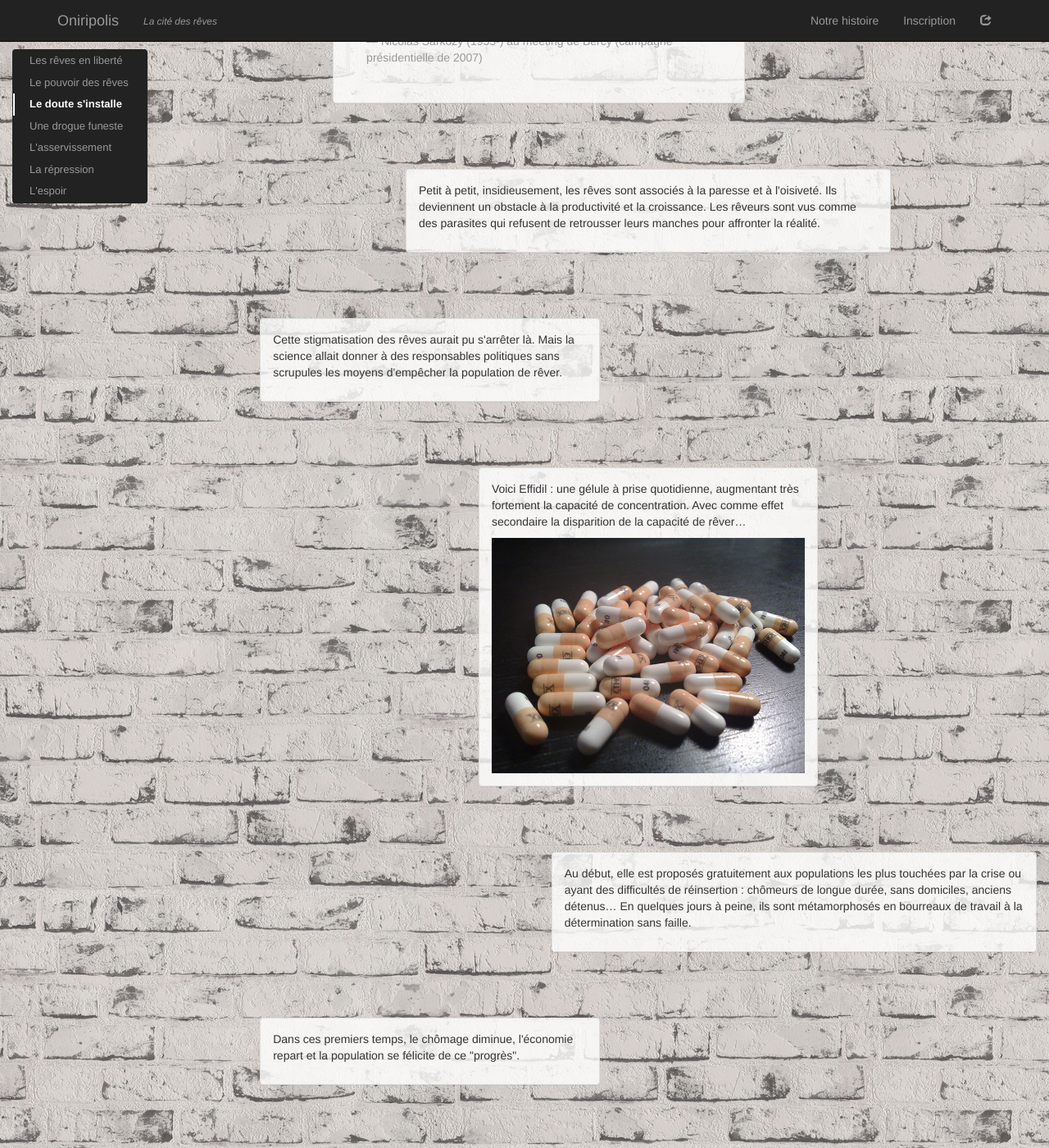
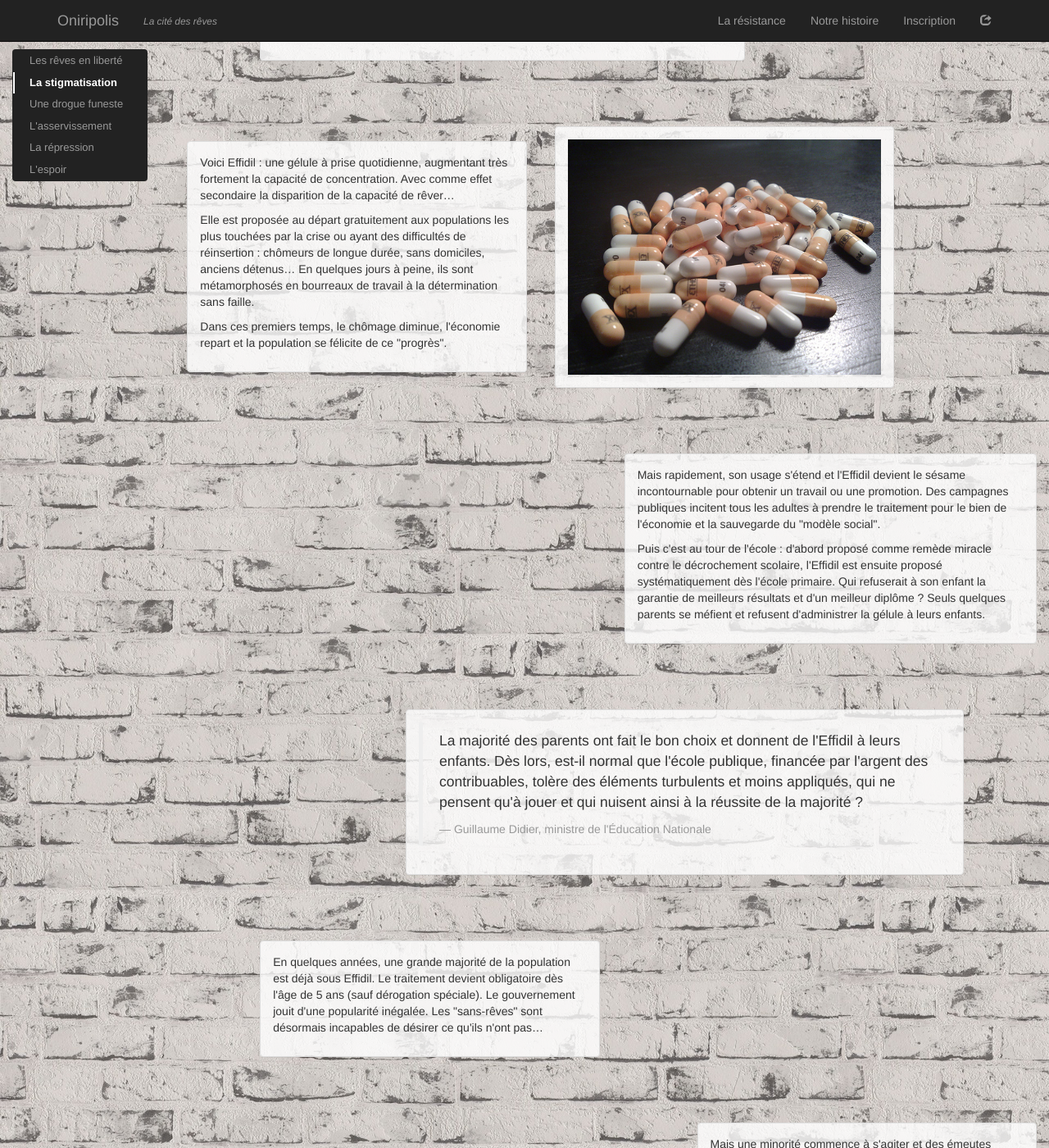
Before and after one commit to AdamSelene/oniripolis-staging, a Jekyll site: the page built from history.html, in a window 1280 px wide and 1400 px high, scrolled down 2025 px. Shown: the whole window at 82% size. Built offline with Jekyll 4.4.1, drawn with Linux system fonts in a browser that asks for light colours; comment, search, counter and statistics services are not loaded; some of the changed text lies outside the part shown.

Commit message:
Added resistance page

```diff
--- a/_includes/navbar.html
+++ b/_includes/navbar.html
@@ -14,6 +14,7 @@
                 <div class="navbar-collapse collapse">
                     <p class="navbar-text navbar-left"><small><em>La cité des rêves</em></small></p>
                     <ul class="nav navbar-nav navbar-right">
+                        <li><a href="resistance.html">La résistance</a></li>
                         <li><a href="history.html">Notre histoire</a></li>
                         <li><a href="#contact" data-toggle="modal" data-target="#signup">Inscription</a></li>
                         {% include share.html %}
--- a/_includes/share.html
+++ b/_includes/share.html
@@ -8,9 +8,9 @@
         <li class="dropdown-header">Nous suivre</li>
         <li style="padding-left: 10px;">
         	<ul class="list-inline">
-        		<li><a href="http://facebook.com/oniripolis"><span class="sprite sprite-facebook"></span></a></li>
-				<li><a href="http://twitter.com/oniripolis"><span class="sprite sprite-twitter"></span></a></li>
-				<li><a href="http://vimeo.com/oniripolis"><span class="sprite sprite-vimeo"></span></a></li>
+        		<li><a href="http://facebook.com/oniripolis" title="Oniripolis sur Facebook"><span class="sprite sprite-facebook"></span></a></li>
+				<li><a href="http://twitter.com/oniripolis" title="Oniripolis sur Twitter"><span class="sprite sprite-twitter"></span></a></li>
+				<!--<li><a href="http://vimeo.com/oniripolis" title="Oniripolis sur Vimeo"><span class="sprite sprite-vimeo"></span></a></li>-->
         	</ul>
         </li>
     </ul>
--- a/history.html
+++ b/history.html
@@ -28,8 +28,7 @@
 						</ul>
 -->
 					</li>
-					<li><a href="#power">Le pouvoir des rêves</a></li>
-					<li><a href="#defiance">Le doute s'installe</a></li>
+					<li><a href="#defiance">La stigmatisation</a></li>
 					<li><a href="#drug">Une drogue funeste</a></li>
 					<li><a href="#subjection">L'asservissement</a></li>
 					<li><a href="#repression">La répression</a></li>
@@ -42,28 +41,19 @@
 		<div class="col-md-10 history-main" role="main">
 
 			<div class="row" id="freedom">
-				<div class="col-md-6 col-md-offset-4">
+				<div class="col-md-5 col-md-offset-3">
 					<div class="panel panel-default">
 						<div class="panel-body">
-							<p>Souvenez-vous : il n'y a pas si longtemps de cela, rêver était aussi naturel que respirer ou manger…</p>
+							<p>Souvenez-vous : il n'y a pas si longtemps de cela, rêver était aussi naturel que respirer ou manger. Réparateur, exutoire, échappatoire… Rêver est essentiel à notre bien-être, notre équilibre et notre épanouissement.</p>
 						</div>
 					</div>
 				</div>
 			</div>
 
-			<div class="row">
-				<div class="col-md-5 col-md-offset-3">
-					<div class="panel panel-default">
-						<div class="panel-body">
-							<p>Réparateur, exutoire, échappatoire… Rêver est essentiel à notre bien-être, notre équilibre et notre épanouissement.</p>
-						</div>
-					</div>
-				</div>
-			</div>
 
 			<!-- Enfants qui rêvent / dorment, rêverie, etc. -->
 
-			<div class="row" id="power">
+			<div class="row">
 				<div class="col-md-6 col-md-offset-0 vcenter">
 					<div class="panel panel-default">
 						<div class="panel-body">
@@ -110,59 +100,6 @@
 				</div>
 			</div>
 
-			<div class="row">
-				<div class="col-md-5 col-md-offset-1">
-					<div class="panel panel-default">
-						<div class="panel-body">
-							<p>Le rêve est bien un instrument de lutte, ce qui n'est pas du goût de tout le monde.</p>
-<!-- 							Ajouter photo type imagination au pouvoir ou comité restreint (type le Cercle, etc.) -->
-						</div>
-					</div>
-				</div>
-			</div>
-
-
-
-			<!--
-<div class="row">
-				<div class="col-md-6 col-md-offset-2">
-
-					<div id="carousel-power" class="carousel slide" data-interval="false">
-						<ol class="carousel-indicators">
-							<li data-target="#carousel-power" data-slide-to="0" class="active"></li>
-							<li data-target="#carousel-power" data-slide-to="1"></li>
-							<li data-target="#carousel-power" data-slide-to="2"></li>
-						</ol>
-						<div class="carousel-inner">
-							<div class="item active">
-								<img src="img/earth-rise.jpg" alt="Lever de Terre">
-								<div class="carousel-caption"><h3>Lever de Terre sur la Lune</h3><p>24 décembre 1968</p></div>
-							</div>
-							<div class="item">
-								<img src="img/dr-king.jpg" alt="Martin Luther King">
-								<div class="carousel-caption"><h3>Martin Luther King</h3><p>28 août 1963</p></div>
-							</div>
-							<div class="item">
-								<img src="img/forbidden.jpg" alt="Il est interdit d'interdire">
-								<div class="carousel-caption"><h3>Graffiti sur un mur parisien</h3><p>Mai 1968</p></div>
-							</div>
-						</div>
-							<a class="left carousel-control" href="#carousel-power" role="button" data-slide="prev">
-								<span class="glyphicon glyphicon-chevron-left"></span>
-							</a>
-							<a class="right carousel-control" href="#carousel-power" role="button" data-slide="next">
-								<span class="glyphicon glyphicon-chevron-right"></span>
-							</a>
-  					</div>
-
-
-				</div>
-			</div>
--->
-
-
-
-
 			<div class="row" id="defiance">
 				<div class="col-md-6 vcenter">
 					<div class="panel panel-default">
@@ -174,14 +111,14 @@
 				<div class="col-md-5  vcenter">
 					<div class="panel panel-default">
 						<div class="panel-body">
-							<p>Mais la crise économique s'installe, et pour longtemps. Le chômage de masse anéantit les perspectives et les espoirs de la nouvelle génération. Certains cherchent à exploiter ce sentiment de dépit.</p>
+							<p>Mais la crise économique s'est installée, et pour longtemps. Le chômage de masse anéantit les perspectives et les espoirs de la nouvelle génération. La morosité nourrit la rancœur que certains exploitent sans vergogne.</p>
 						</div>
 					</div>
 				</div>
 			</div>
 
 			<div class="row">
-				<div class="col-md-6 col-md-offset-2">
+				<div class="col-md-6 col-md-offset-4">
 					<div class="panel panel-default">
 						<div class="panel-body">
 							<blockquote>
@@ -194,71 +131,41 @@
 			</div>
 
 			<div class="row">
-				<div class="col-md-7 col-md-offset-3">
+				<div class="col-md-7 col-md-offset-1">
 					<div class="panel panel-default">
 						<div class="panel-body">
 							<p>Petit à petit, insidieusement, les rêves sont associés à la paresse et à l'oisiveté. Ils deviennent un obstacle à la productivité et la croissance. Les rêveurs sont vus comme des parasites qui refusent de retrousser leurs manches pour affronter la réalité.</p>
+							<p>Cette stigmatisation des rêves aurait pu s'arrêter là. Mais la science allait donner à des responsables politiques sans scrupules les moyens d'empêcher la population de rêver.</p>
 							<!-- Produisez au lieu de revasser -->
 						</div>
 					</div>
 				</div>
 			</div>
 
-			<div class="row">
-				<div class="col-md-5 col-md-offset-1">
+			<div class="row" id="drug">
+				<div class="col-md-5 col-md-offset-0 vcenter">
 					<div class="panel panel-default">
 						<div class="panel-body">
-							<p>Cette stigmatisation des rêves aurait pu s'arrêter là. Mais la science allait donner à des responsables politiques sans scrupules les moyens d'empêcher la population de rêver.</p>
+							<p>Voici Effidil : une gélule à prise quotidienne, augmentant très fortement la capacité de concentration. Avec comme effet secondaire la disparition de la capacité de rêver…</p>
+							<p>Elle est proposée au départ gratuitement aux populations les plus touchées par la crise ou ayant des difficultés de réinsertion : chômeurs de longue durée, sans domiciles, anciens détenus… En quelques jours à peine, ils sont métamorphosés en bourreaux de travail à la détermination sans faille.</p>
+							<p>Dans ces premiers temps, le chômage diminue, l'économie repart et la population se félicite de ce "progrès".</p>
 						</div>
 					</div>
 				</div>
-			</div>
-
-			<div class="row" id="drug">
-				<div class="col-md-5 col-md-offset-4">
+				<div class="col-md-5 col-md-offset-0 vcenter">
 					<div class="panel panel-default">
 						<div class="panel-body">
-							<p>Voici Effidil : une gélule à prise quotidienne, augmentant très fortement la capacité de concentration. Avec comme effet secondaire la disparition de la capacité de rêver…</p>
 							<img src="img/pills.jpg" alt="Un traitement contre les rêves" width="100%"/>
 						</div>
 					</div>
 				</div>
 			</div>
 
-			<div class="row">
-				<div class="col-md-7 col-md-offset-5">
+			<div class="row" id="subjection">
+				<div class="col-md-6 col-md-offset-6">
 					<div class="panel panel-default">
 						<div class="panel-body">
-							<p>Au début, elle est proposés gratuitement aux populations les plus touchées par la crise ou ayant des difficultés de réinsertion : chômeurs de longue durée, sans domiciles, anciens détenus… En quelques jours à peine, ils sont métamorphosés en bourreaux de travail à la détermination sans faille.</p>
-						</div>
-					</div>
-				</div>
-			</div>
-
-			<div class="row">
-				<div class="col-md-5 col-md-offset-1">
-					<div class="panel panel-default">
-						<div class="panel-body">
-							<p>Dans ces premiers temps, le chômage diminue, l'économie repart et la population se félicite de ce "progrès".</p>
-						</div>
-					</div>
-				</div>
-			</div>
-
-			<div class="row" id="subjection">
-				<div class="col-md-4 col-md-offset-6">
-					<div class="panel panel-default">
-						<div class="panel-body">
-							<p>Mais la concurrence sociale est rude. Rapidement, l'Effidil devient le sésame incontournable pour obtenir un travail ou une promotion. Des campagnes publiques incitent tous les adultes à prendre le traitement pour le bien de l'économie et la sauvegarde du "modèle social".</p>
-						</div>
-					</div>
-				</div>
-			</div>
-
-			<div class="row">
-				<div class="col-md-6 col-md-offset-2">
-					<div class="panel panel-default">
-						<div class="panel-body">
+							<p>Mais rapidement, son usage s'étend et l'Effidil devient le sésame incontournable pour obtenir un travail ou une promotion. Des campagnes publiques incitent tous les adultes à prendre le traitement pour le bien de l'économie et la sauvegarde du "modèle social".</p>
 							<p>Puis c'est au tour de l'école : d'abord proposé comme remède miracle contre le décrochement scolaire, l'Effidil est ensuite proposé systématiquement dès l'école primaire. Qui refuserait à son enfant la garantie de meilleurs résultats et d'un meilleur diplôme ? Seuls quelques parents se méfient et refusent d'administrer la gélule à leurs enfants.</p>
 						</div>
 					</div>
@@ -365,7 +272,7 @@
 				<div class="col-md-6 col-md-offset-3">
 					<div class="panel panel-default">
 						<div class="panel-body">
-							<p>Quelques résistants continuent cependant de refuser de se soumettre au traitement et sont poussés dans la clandestinité. Ils mettent au point différentes techniques permettant d'échapper à la Police des Rêves.</p>
+							<p>Une poignée de résistants refusent toujours de se soumettre au traitement et sont poussés dans la clandestinité. Ils mettent au point différentes techniques permettant d'échapper à la Police des Rêves.</p>
 							<img src="img/forbidden.jpg" alt="Il est interdit d'interdire" width="100%">
 						</div>
 					</div>
@@ -387,6 +294,7 @@
 					<div class="panel panel-default">
 						<div class="panel-body">
 							<p>Notre but : redonner à tous la volonté et la faculté de rêver librement…</p>
+							<p>Venez rêver avec nous, <a href="resistance.html">rejoignez la résistance</a> !</p>
 						</div>
 					</div>
 				</div>
```
Also changed, not shown: other parts of history.html (+1 -1 lines), resistance.html (added, +73 -0 lines).
